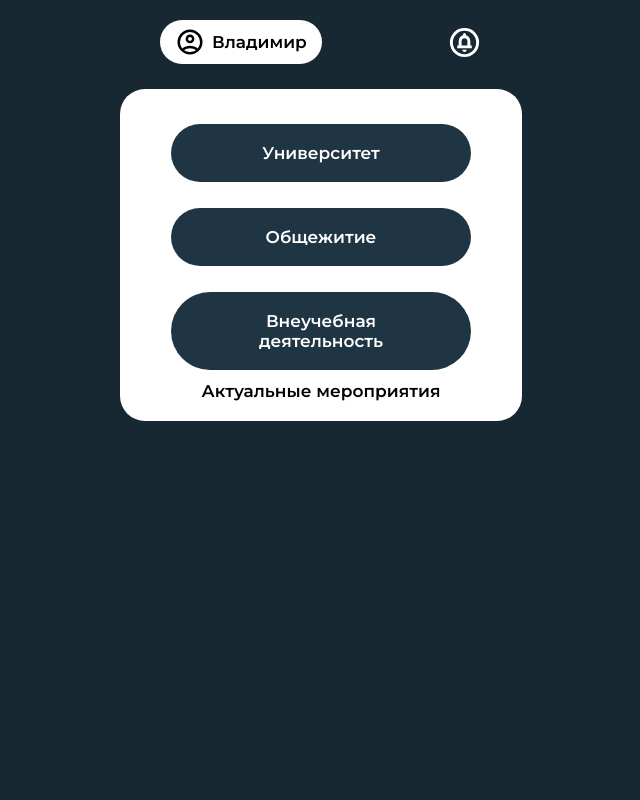
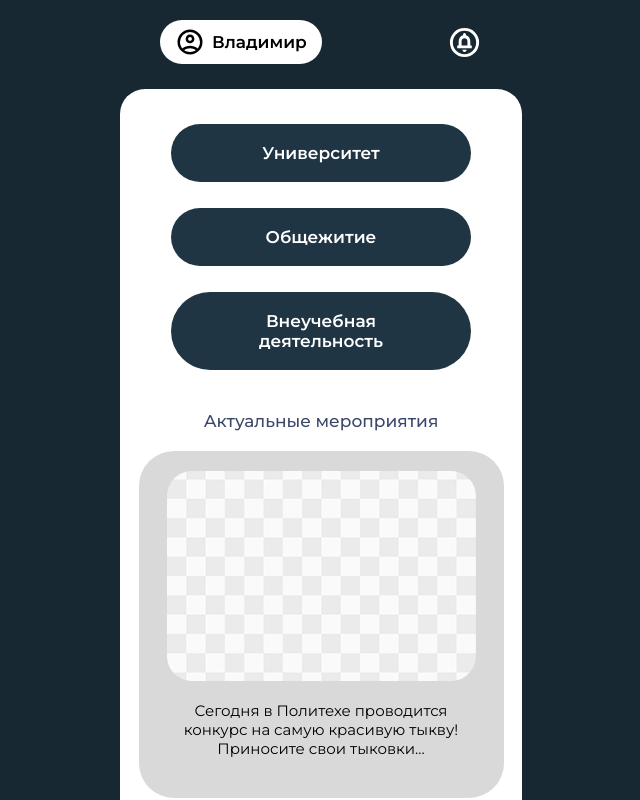
Before and after one commit to aver1ch/max-stud-bot, a React (Vite) app in the folder frontend/: page /mainpage in a window 1280 px wide. Shown: the top 800 px of the page, without its empty margins (319-959 px from the left). Built offline with nearby package versions, Linux system fonts and the light colour scheme.

Commit message:
main page completed, maincontent component are universal

```diff
--- a/frontend/src/components/Button/Button.jsx
+++ b/frontend/src/components/Button/Button.jsx
@@ -1,8 +1,11 @@
 import "./Button.css";
 
-function Button({ text, onClick }) {
+function Button({ text, onClick, className }) {
   return (
-    <button className="global-btn" onClick={onClick}>
+    <button
+      className={`global-btn ${className ? className : ""}`}
+      onClick={onClick}
+    >
       {text}
     </button>
   );
--- a/frontend/src/components/MainContent/MainContent.css
+++ b/frontend/src/components/MainContent/MainContent.css
@@ -1,7 +1,7 @@
 * {
-    box-sizing: border-box;
-    margin: 0;
-    padding: 0;
+  box-sizing: border-box;
+  margin: 0;
+  padding: 0;
 }
 
 .main-content {
@@ -13,9 +13,38 @@
   margin-top: 25px;
   padding: 20px;
 }
+.main-content-title {
+  color: #3b486a;
+  font-weight: 500;
+  margin-top: 30px;
+}
+
+.main-content-btn {
+  font-size: 17px;
+  animation: none;
+}
 
 .buttons-row {
   display: flex;
   flex-direction: column;
   align-items: center;
 }
+
+.main-content-rectangle {
+  display: flex;
+  flex-direction: column;
+  align-items: center;
+  width: 365px;
+  background-color: #d9d9d9;
+  border-radius: 35px;
+  padding: 20px;
+  margin-top: 20px;
+  box-sizing: border-box;
+}
+
+.main-content-desc {
+    font-size: 15px;
+    font-weight: 400;
+    text-align: center;
+    padding: 20px 10px;
+}
--- a/frontend/src/components/MainContent/MainContent.jsx
+++ b/frontend/src/components/MainContent/MainContent.jsx
@@ -1,15 +1,26 @@
 import React from "react";
-import Button from "../../components/Button/Button";
 import "./MainContent.css";
 
-function MainContent() {
+function MainContent({ title, buttons = [], children }) {
   return (
     <div className="main-content">
       <div className="buttons-row">
-        <Button text="Университет" />
-        <Button text="Общежитие" />
-        <Button text="Внеучебная деятельность" />
-        <h2>Актуальные мероприятия</h2>
+        {/* Кнопки, если переданы */}
+        {buttons.map((btn, index) => (
+          <button
+            key={index}
+            className={`global-btn main-content-btn`}
+            onClick={btn.onClick}
+          >
+            {btn.text}
+          </button>
+        ))}
+
+        {/* Заголовок, если передан */}
+        {title && <h2 className="main-content-title">{title}</h2>}
+
+        {/* Любой дополнительный контент через children */}
+        {children}
       </div>
     </div>
   );
--- a/frontend/src/pages/MainPage/MainPage.jsx
+++ b/frontend/src/pages/MainPage/MainPage.jsx
@@ -1,13 +1,33 @@
-import { useNavigate } from "react-router-dom";
-import Button from "../../components/Button/Button";
+import React from "react";
 import Header from "../../components/Header/Header";
 import MainContent from "../../components/MainContent/MainContent";
+import Button from "../../components/Button/Button";
 
 function MainPage() {
+  const buttons = [
+    { text: "Университет", onClick: () => console.log("Университет") },
+    { text: "Общежитие", onClick: () => console.log("Общежитие") },
+    { text: "Внеучебная деятельность", onClick: () => console.log("Внеучебная деятельность") },
+  ];
+
   return (
     <>
       <Header />
-      <MainContent />
+      <MainContent title="Актуальные мероприятия" buttons={buttons}>
+        {/* Прямоугольники с контентом */}
+        <div className="main-content-rectangle">
+          <img src="./content.png" alt="" />
+          <p className="main-content-desc">
+            Сегодня в Политехе проводится конкурс на самую красивую тыкву! Приносите свои тыковки...
+          </p>
+        </div>
+        <div className="main-content-rectangle">
+          <img src="./content.png" alt="" />
+          <p className="main-content-desc">
+            Ещё один пример мероприятия.
+          </p>
+        </div>
+      </MainContent>
     </>
   );
 }
```
Also changed, not shown: frontend/public/content.png (added).
